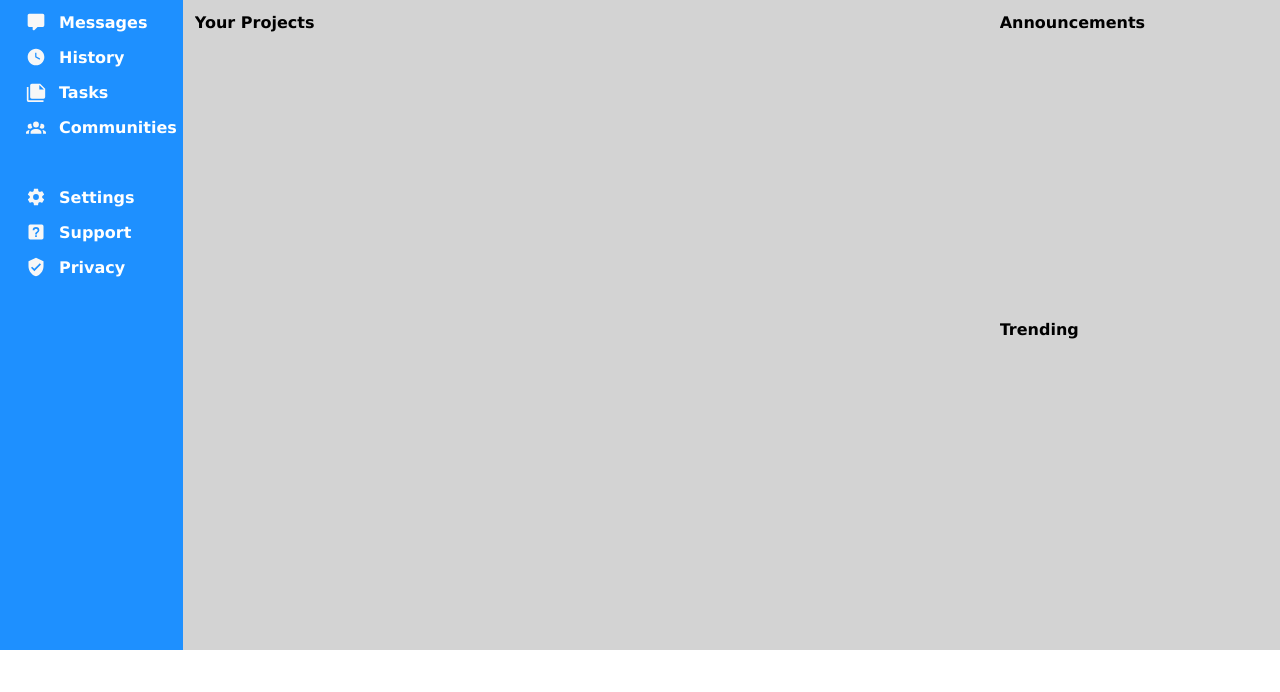
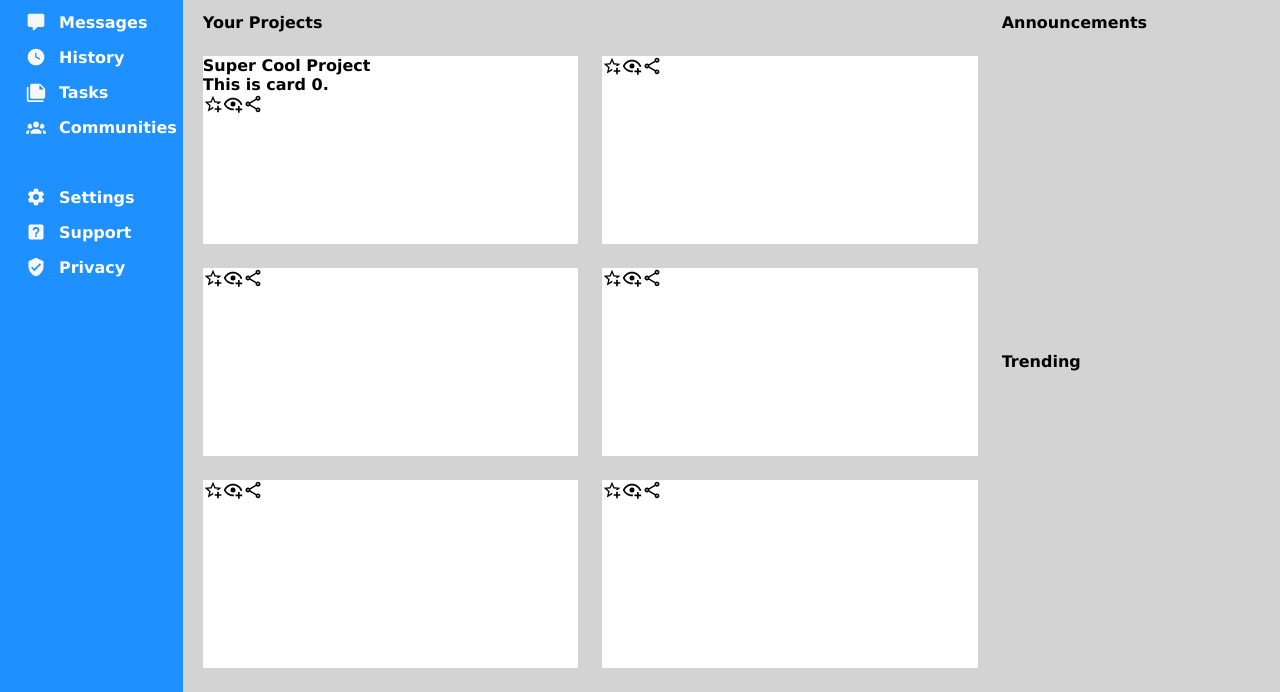
Before and after one commit to SM10/admin-dashboard, a plain HTML site: page index.html in a window 1280 px wide. Shown: the part 150-842 px from the top of the page. Before the commit the page ends 800 px from the top, so only its background shows below. Drawn offline with Linux system fonts and the light colour scheme.

Commit message:
started work on Project grid

```diff
--- a/script.js
+++ b/script.js
@@ -39,9 +39,18 @@ for(let counter = 0; counter < 4; counter++){
     trendinggrid.append(makeTrendingCard("trending-" + counter))
 }
 
+let projectcardtitle = document.querySelector("#project-0-title")
+projectcardtitle.textContent = "Super Cool Project"
+let projectcardcontent = document.querySelector("#project-0-content")
+projectcardcontent.textContent = "This is card 0."
+
 function makeProjectCard(idString){
     let card = document.createElement("div")
     card.className = "project-card"
+    card.style.backgroundColor = "white"
+    card.style.borderLeftColor = "gold"
+    card.style.width = "auto";
+    card.style.aspectRatio = "12/6"
     card.id = idString
 
     let title = document.createElement("div")
@@ -55,14 +64,23 @@ function makeProjectCard(idString){
     let favbutton = document.createElement("button")
     favbutton.className = "project-card-update"
     favbutton.id = idString + "-fav"
+    let favicon = document.createElement("img")
+    favicon.src="./icons/star-plus-outline.svg"
+    favbutton.append(favicon)
 
     let watchbutton = document.createElement("button")
     watchbutton.className = "project-card-watch"
     watchbutton.id = idString + "-watch"
+    let watchicon = document.createElement("img")
+    watchicon.src = "./icons/eye-plus-outline.svg"
+    watchbutton.append(watchicon)
 
     let sharebutton = document.createElement("button")
     sharebutton.className = "project-card-share"
     sharebutton.id = idString + "-share"
+    let shareicon = document.createElement("img")
+    shareicon.src = "./icons/share-variant-outline.svg"
+    sharebutton.append(shareicon)
 
     card.append(title)
     card.append(content)
--- a/style.css
+++ b/style.css
@@ -16,7 +16,7 @@ html, body{
     margin:0;
     padding: 0;
     width: 100%;
-    height: 100%;
+    height: fit-content;
 }
 
 body{
@@ -30,7 +30,7 @@ body{
     grid-row: 1;
     padding: 2vh 5vh 2vh;
     box-shadow: 0px 5px 5px #a4a4a4;
-    position: relative;
+    top: 0;
 }
 
 .header > *{
@@ -179,12 +179,31 @@ img[src$=".svg"]{
     background-color: lightgrey;
     grid-template-columns: 3fr 1fr;
     grid-template-rows: 1fr 1fr;
-    padding: 3vh 1.5vh;
+    padding: 3vh 2.5vh;
+    gap: 3vh;
 }
 
 .projects{
     grid-column: 1;
     grid-row: 1/3;
+    display:flex;
+    flex-direction: column;
+    justify-content: flex-start;
+    align-items: flex-start;
+}
+
+.projects > h4{
+    margin-bottom: 3vh;
+    flex:none;
+}
+
+.projects-grid{
+    flex: auto;
+    display: grid;
+    grid-template-columns: 1fr 1fr;
+    grid-auto-rows: min-content;
+    align-self: stretch;
+    gap: 3vh;
 }
 
 .announcements{
```
Also changed, not shown: icons/eye-plus-outline.svg (added), icons/share-variant-outline.svg (added), icons/star-plus-outline.svg (added).
